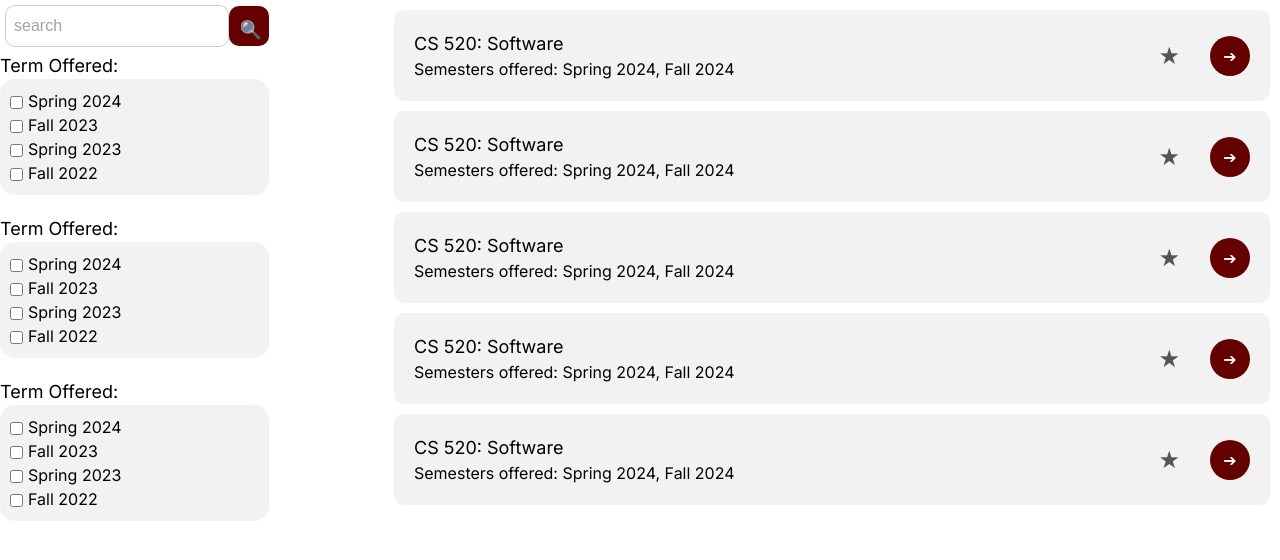
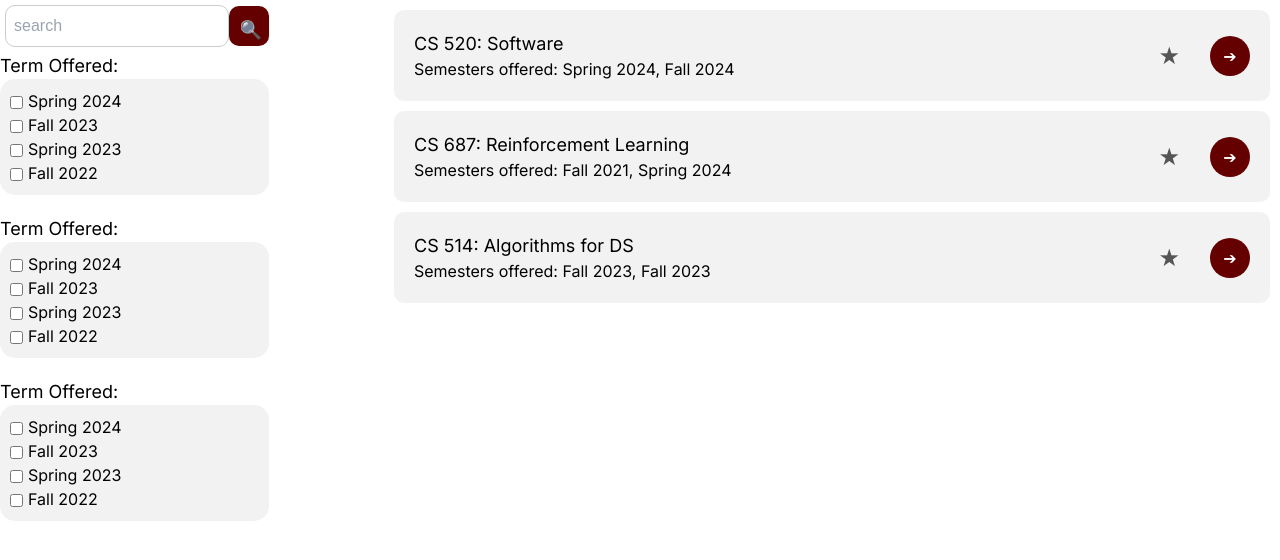
Before and after one commit to Reckless-Push/course_informer, a Next.js app in the folder my-app/: page /courseCatalog in a window 1280 px wide. Shown: the top 560 px of the page. Built offline with nearby package versions, Linux system fonts and the light colour scheme.

Commit message:
Populate courses

```diff
--- a/my-app/src/app/components/CourseCard.tsx
+++ b/my-app/src/app/components/CourseCard.tsx
@@ -1,12 +1,18 @@
 import React, {ChangeEvent, FC, InputHTMLAttributes, useState} from 'react'
 import styles from "./css/courseCard.module.css";
 
-const CourseCard = () => {
+interface CourseCardProps {
+  csID: string
+  title: string;
+  semester: string[];
+}
+
+const CourseCard: React.FC<CourseCardProps> = ({ csID, title, semester }) => {
   return (
     <div className={styles.card}>
       <div className={styles.left_content}>
-        <h2 className={styles.course_title}>CS 520: Software</h2>
-        <p>Semesters offered: Spring 2024, Fall 2024</p>
+        <h2 className={styles.course_title}>{csID}: {title}</h2>
+        <p>Semesters offered: {semester && Array.isArray(semester) ? semester.join(', ') : 'Not available'}</p>
       </div>
       <div className={styles.right_content}>
         <span className={styles.star}>&#9733;</span>
--- a/my-app/src/app/components/CourseList.tsx
+++ b/my-app/src/app/components/CourseList.tsx
@@ -1,15 +1,15 @@
 import React, {ChangeEvent, FC, InputHTMLAttributes, useState} from 'react'
 import CourseCard from './CourseCard';
+import {courseData} from '../../courseData';
 
 const CourseList = () => {
     return(
         <div>
-            <CourseCard />
-            <CourseCard />
-            <CourseCard />
-            <CourseCard />
-            <CourseCard />
-        </div>
+        {courseData.map(course => (
+          <CourseCard key={course.title} csID = {course.csID} title={course.title} semester={course.semester} />
+        ))}
+      </div>
+
     );
 }
 
--- a/my-app/src/app/courseCatalog/page.tsx
+++ b/my-app/src/app/courseCatalog/page.tsx
@@ -15,7 +15,6 @@ const courseCatalogPage = () => {
       <div className='list_column'>
         <CourseList/>
       </div>
-
     </div>
   )
 }
--- /dev/null
+++ b/my-app/src/courseData.js
@@ -0,0 +1,17 @@
+export const courseData = [
+    {
+        "csID": "CS 520",
+        "title": "Software",
+        "semester": ["Spring 2024", "Fall 2024"]
+      },
+      {
+        "csID": "CS 687",
+        "title": "Reinforcement Learning",
+        "semester": ["Fall 2021", "Spring 2024"]
+      },
+      {
+        "csID": "CS 514",
+        "title": "Algorithms for DS",
+        "semester": ["Fall 2023", "Fall 2023"]
+      },
+]
```
